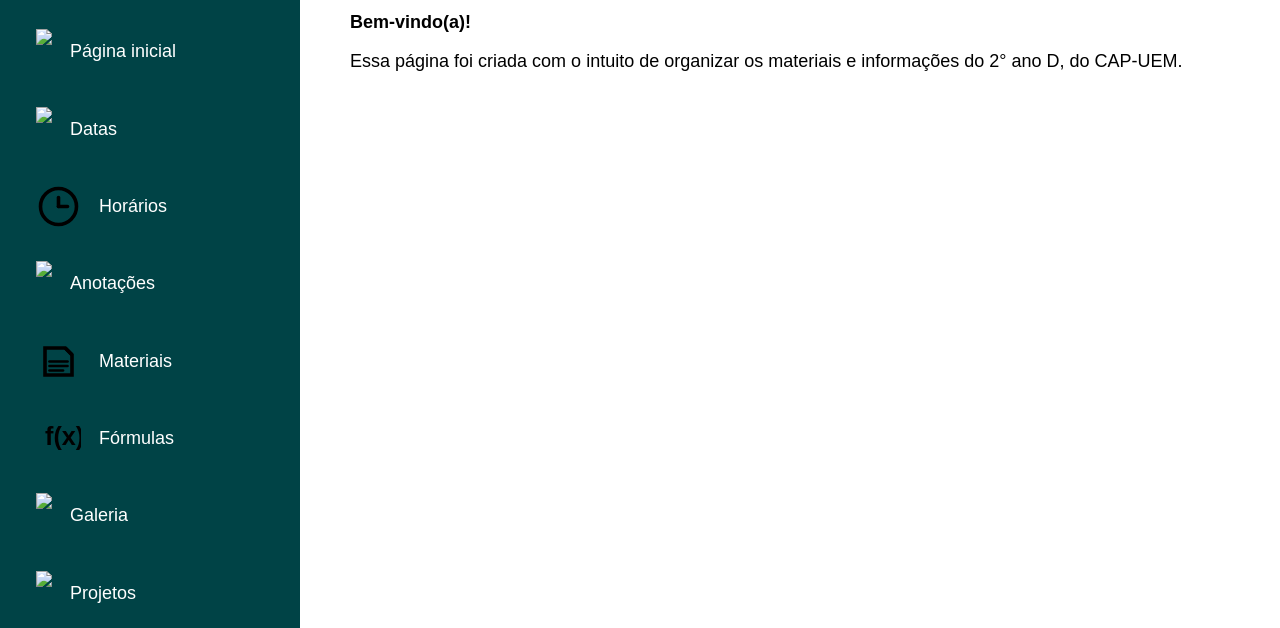
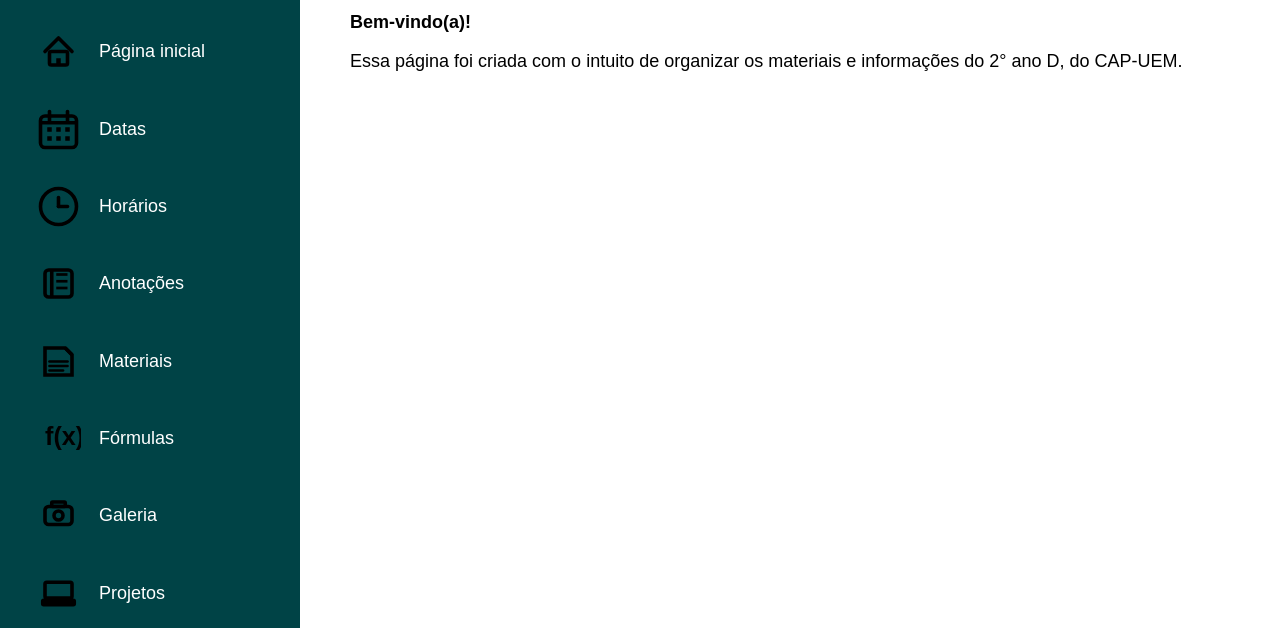
Before and after one commit to Renato-Granemann/Project_2.1-Class-page, a plain HTML site: page index.html in a window 1280 px wide. Shown: the part 142-770 px from the top of the page. Drawn offline with Linux system fonts and the light colour scheme; the site is published under a folder, as on GitHub Pages, so addresses that start at the root find nothing.

Commit message:
Update index.html

```diff
--- a/index.html
+++ b/index.html
@@ -16,11 +16,11 @@
         </div>
         <nav class="sidebar-nav">
 
-            <a href="index.html" class="sidebar-item"> <img src="/imagens/home.svg" class="svg-image"> <span>
+            <a href="index.html" class="sidebar-item"> <img src="imagens/home.svg" class="svg-image"> <span>
                     Página inicial
                 </span></a>
 
-            <a href="pages/datas.html" class="sidebar-item"> <img src="/imagens/datas.svg" class="svg-image"> <span>
+            <a href="pages/datas.html" class="sidebar-item"> <img src="imagens/datas.svg" class="svg-image"> <span>
                     Datas
                 </span></a>
 
@@ -28,7 +28,7 @@
                 <span> Horários
                 </span></a>
 
-            <a href="pages/anotacoes.html" class="sidebar-item"> <img src="/imagens/anotacoes.svg" class="svg-image">
+            <a href="pages/anotacoes.html" class="sidebar-item"> <img src="imagens/anotacoes.svg" class="svg-image">
                 <span> Anotações
                 </span></a>
 
@@ -42,17 +42,17 @@
                     Fórmulas
                 </span></a>
 
-            <a href="pages/galeria.html" class="sidebar-item"> <img src="/imagens/galeria.svg" class="svg-image">
+            <a href="pages/galeria.html" class="sidebar-item"> <img src="imagens/galeria.svg" class="svg-image">
                 <span>
                     Galeria
                 </span></a>
 
-            <a href="pages/projetos.html" class="sidebar-item"> <img src="/imagens/projetos.svg" class="svg-image">
+            <a href="pages/projetos.html" class="sidebar-item"> <img src="imagens/projetos.svg" class="svg-image">
                 <span>
                     Projetos
                 </span></a>
 
-            <a href="pages/github.html" class="sidebar-item"> <img src="/imagens/github.svg" class="svg-image"> <span>
+            <a href="pages/github.html" class="sidebar-item"> <img src="imagens/github.svg" class="svg-image"> <span>
                     GitHub
                 </span></a>
 
```
